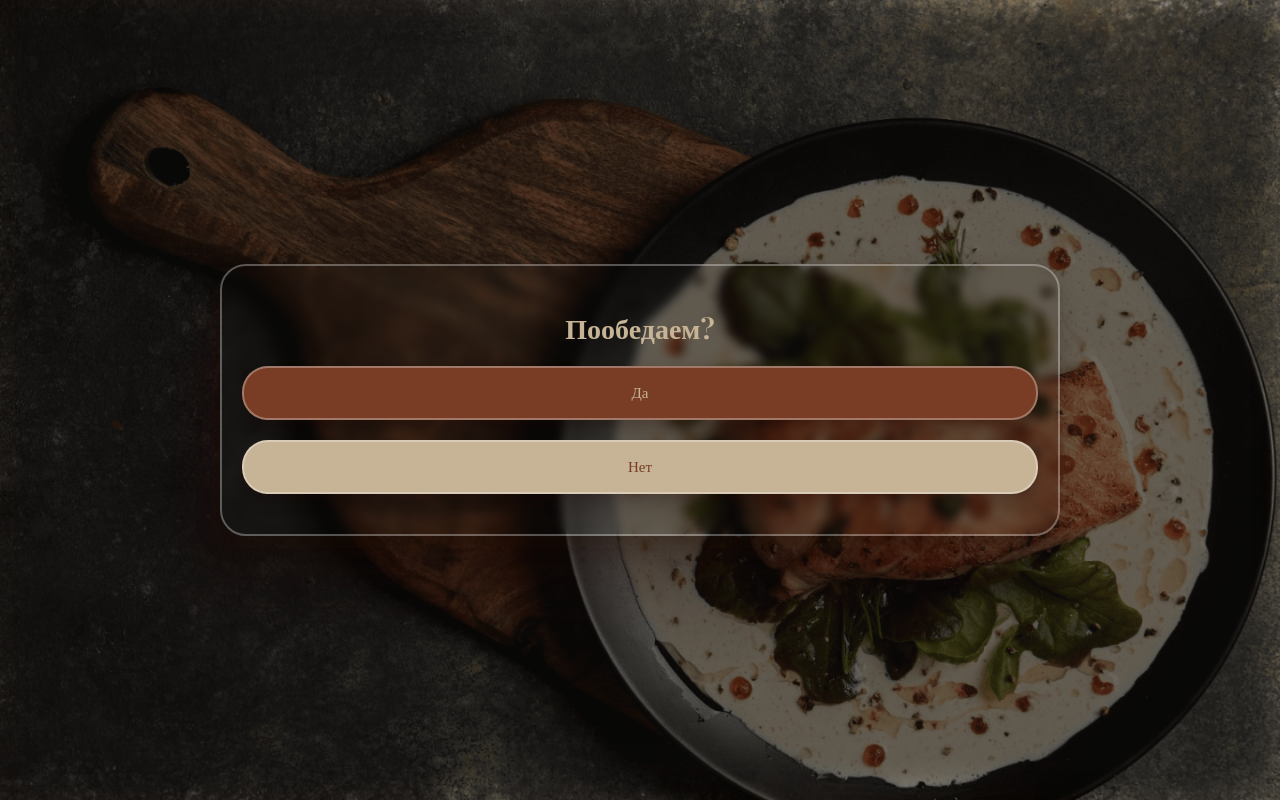
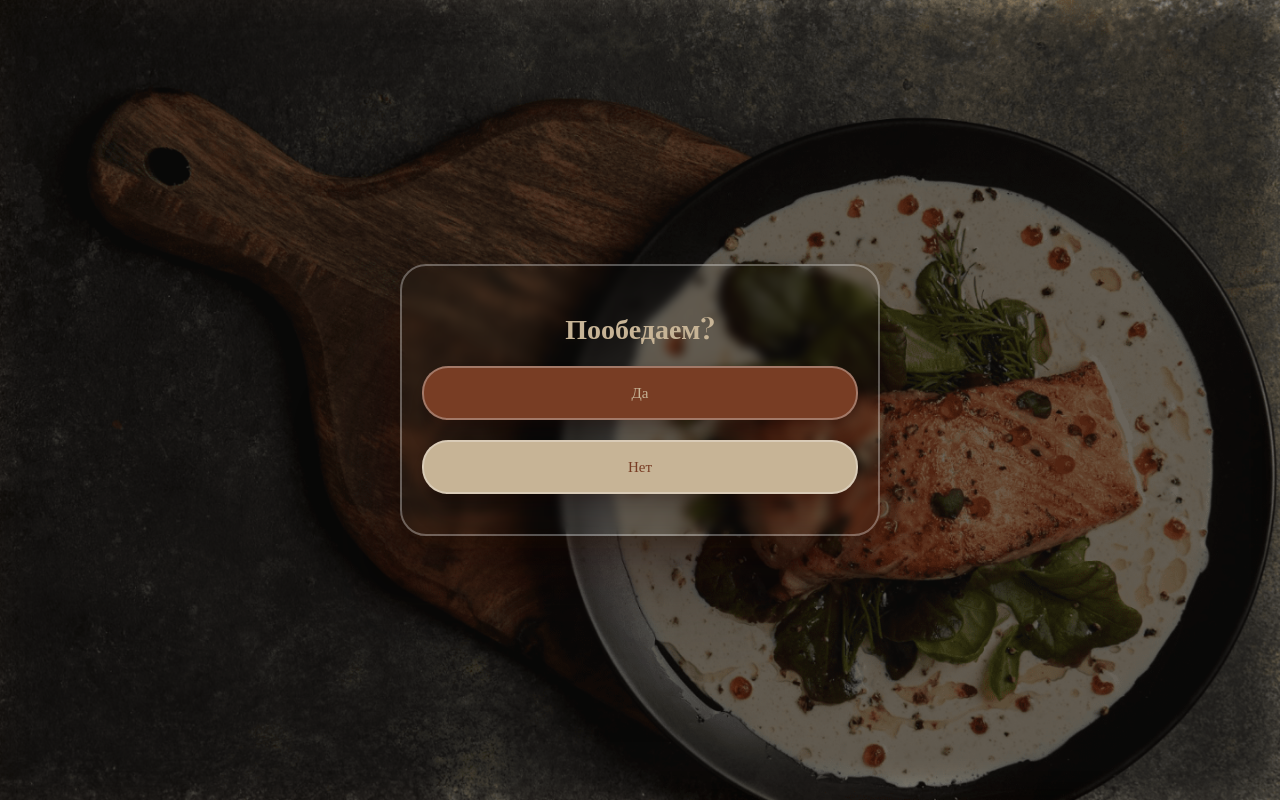
Before and after one commit to MaxStrikanov/lunch, a website built with Vite: page index.html in a window 1280 px wide. Built offline with nearby package versions, Linux system fonts and the light colour scheme; a web font is replaced by a local one.

Commit message:
Update style.scss

```diff
--- a/style.scss
+++ b/style.scss
@@ -164,5 +164,5 @@ body {
 div#quiz-container {
   z-index: 10;
   margin-inline: auto;
-  width: min(100% - 30px, 840px);
+  width: min(100% - 30px, 480px);
 }
```
